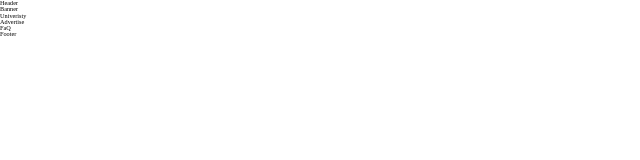
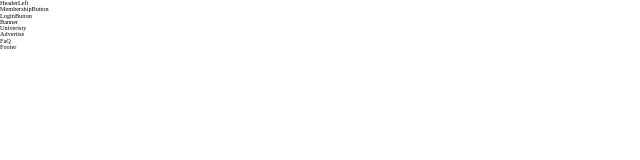
Before and after one commit to nonsoolmate-official/nonsoolmate-client, a React (Vite) app in the folder nonsoolmateClient/: page /onBording in a window 1280 px wide. Shown: the top 160 px of the page, without its empty margins (0-640 px from the left). Built offline with nearby package versions, Linux system fonts and the light colour scheme.

Commit message:
[ style ] header 구조 짜기

```diff
--- a/nonsoolmateClient/src/onbording/components/header/Header.tsx
+++ b/nonsoolmateClient/src/onbording/components/header/Header.tsx
@@ -1,3 +1,11 @@
+import HeaderLeft from "./HeaderLeft";
+import HeaderRight from "./HeaderRight";
+
 export default function Header() {
-  return <div>Header</div>;
+  return (
+    <>
+      <HeaderLeft />
+      <HeaderRight />
+    </>
+  );
 }
--- a/nonsoolmateClient/src/onbording/components/header/HeaderRight.tsx
+++ b/nonsoolmateClient/src/onbording/components/header/HeaderRight.tsx
@@ -1,3 +1,11 @@
+import LoginButton from "./buttons/LoginButton";
+import MembershipButton from "./buttons/MembershipButton";
+
 export default function HeaderRight() {
-  return <div>HeaderRight</div>;
+  return (
+    <>
+      <MembershipButton />
+      <LoginButton />
+    </>
+  );
 }
```
